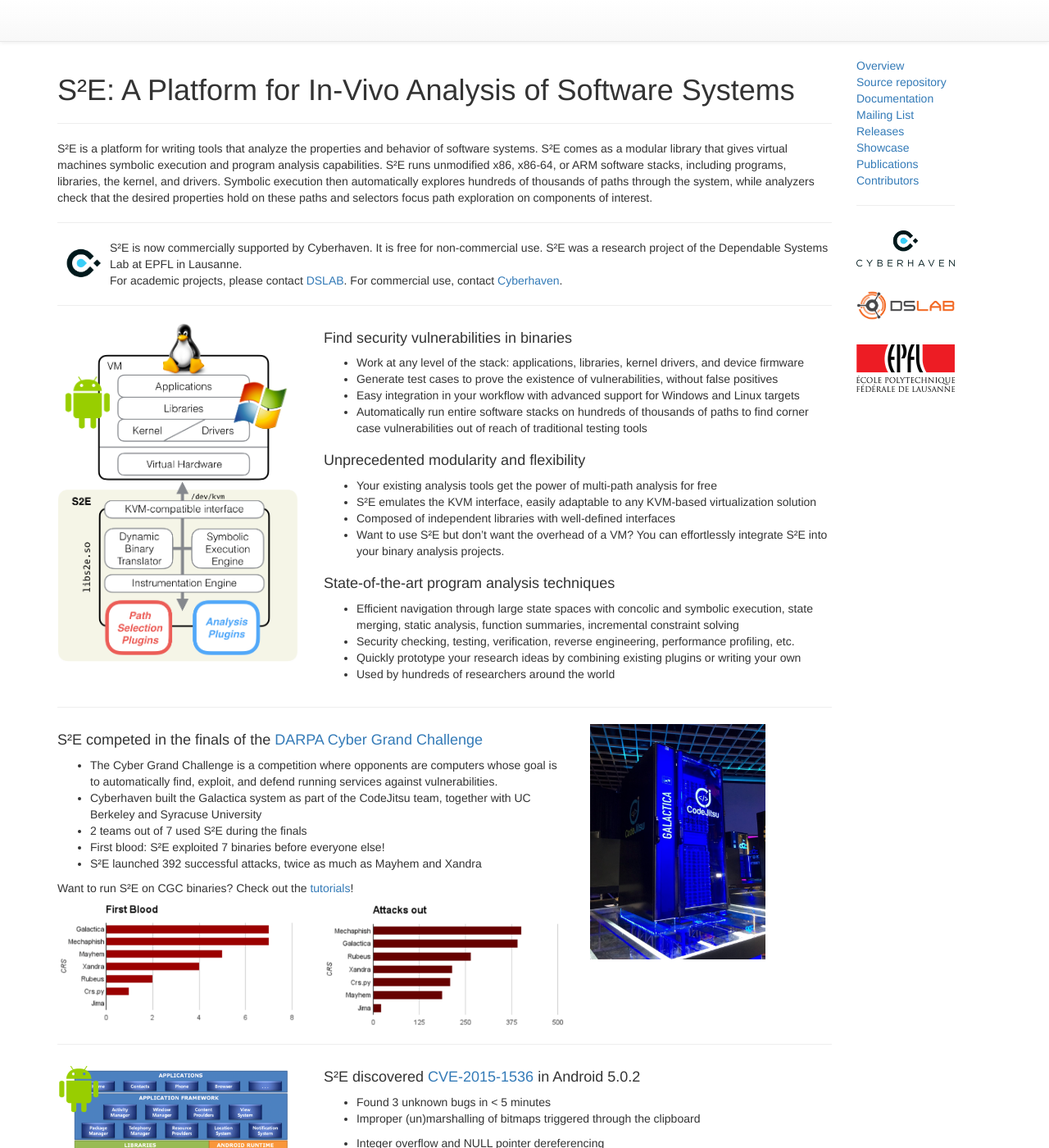
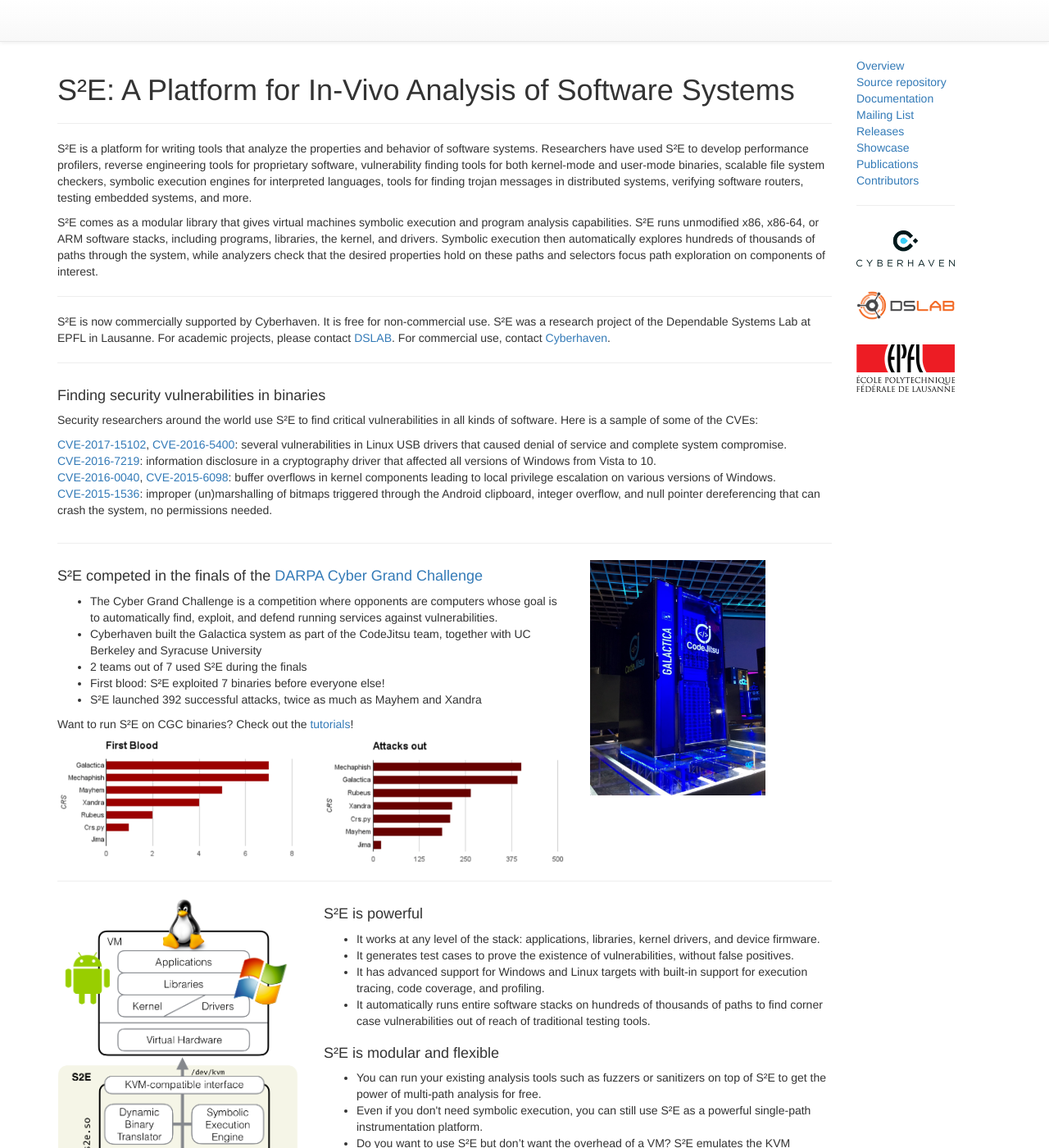
Before and after one commit to S2E2/s2e2.github.io, a Jekyll site: the page built from index.md, in a window 1280 px wide and 1400 px high. Shown: the whole window at 82% size. Built offline with Jekyll 4.4.1, drawn with Linux system fonts in a browser that asks for light colours; nearby versions of some CDN libraries; some of the changed text lies outside the part shown.

Commit message:
Updated main page with CVEs
Signed-off-by: Vitaly Chipounov <vitaly@cyberhaven.io>

```diff
--- a/index.md
+++ b/index.md
@@ -6,71 +6,60 @@
 <h1>{{ site.name }}</h1>
 <hr />
 
-S²E is a platform for writing tools that analyze the properties and
-behavior of software systems. S²E comes as a modular library that gives virtual machines
-symbolic execution and program analysis capabilities. S²E runs
-unmodified x86, x86-64, or ARM software stacks, including programs,
-libraries, the kernel, and drivers. Symbolic execution then
-automatically explores hundreds of thousands of paths through the
-system, while analyzers check that the desired properties hold on
-these paths and selectors focus path exploration on components of interest.
+S²E is a platform for writing tools that analyze the properties and behavior of software systems. Researchers have used
+S²E to develop performance profilers, reverse engineering tools for proprietary software, vulnerability finding tools
+for both kernel-mode and user-mode binaries, scalable file system checkers, symbolic execution engines for interpreted
+languages, tools for finding trojan messages in distributed systems, verifying software routers, testing embedded
+systems, and more.
 
-<!-- We have used S²E to develop a
-comprehensive performance profiler, a reverse engineering tool for
-proprietary software, and a bug finding tool for both kernel-mode
-and user-mode binaries. Others have used S²E to build scalable
-file system checkers, symbolic execution engines for interpreted languages,
-tools for finding trojan messages in distributed systems, verifying
-software routers, testing embedded systems, and more.-->
+S²E comes as a modular library that gives virtual machines symbolic execution and program analysis capabilities. S²E
+runs unmodified x86, x86-64, or ARM software stacks, including programs, libraries, the kernel, and drivers. Symbolic
+execution then automatically explores hundreds of thousands of paths through the system, while analyzers check that the
+desired properties hold on these paths and selectors focus path exploration on components of interest.
 
 
 <hr/>
 
 <div class="row">
   <div class="col-xs-12 col-md-12 vcenter">
-    <a href="http://cyberhaven.io" target="ch"><img align="left" src="{{site.baseurl}}/images/cyberhaven-small.png" style="vertical-align:middle; width:64px; padding: 10px"/></a>
-
+    <!--
+    <a href="http://cyberhaven.io" target="ch"><img align="left" src="{{site.baseurl}}/images/cyberhaven-small.png"
+    style="vertical-align:middle; width:64px; padding: 10px"/></a>
+    -->
     S²E is now commercially supported by Cyberhaven. It is free for non-commercial use.
-    S²E was a research project of the Dependable Systems Lab at EPFL in Lausanne. <br/>
-    For academic projects, please contact
-    <a href="http://dslab.epfl.ch">DSLAB</a>. For commercial use, contact <a href="mailto:info@cyberhaven.io?subject=S2E%20License">Cyberhaven</a>.
+    S²E was a research project of the Dependable Systems Lab at EPFL in Lausanne.
+    For academic projects, please contact <a href="http://dslab.epfl.ch">DSLAB</a>.
+    For commercial use, contact <a href="mailto:info@cyberhaven.io?subject=S2E%20License">Cyberhaven</a>.
   </div>
 </div>
 
 <hr/>
 
 <div class="row">
-  <div class="col-xs-6 col-sm-5 col-md-4">
-    <img src="images/arch.png" class="img-responsive"/>
-  </div>
-  <div class="col-xs-6 col-sm-7 col-md-8">
-    <h4>Find security vulnerabilities in binaries</h4>
-    <ul>
-      <li>Work at any level of the stack: applications, libraries, kernel drivers, and device firmware</li>
-      <li>Generate test cases to prove the existence of vulnerabilities, without false positives</li>
-      <li>Easy integration in your workflow with advanced support for Windows and Linux targets</li>
-      <li>Automatically run entire software stacks on hundreds of thousands of paths to find corner case vulnerabilities
-      out of reach of traditional testing tools</li>
-    </ul>
-  </div>
-  <div class="col-xs-12 col-sm-12 col-md-8">
-    <h4>Unprecedented modularity and flexibility</h4>
-    <ul>
-      <li>Your existing analysis tools get the power of multi-path analysis for free</li>
-      <li>S²E emulates the KVM interface, easily adaptable to any KVM-based virtualization solution</li>
-      <li>Composed of independent libraries with well-defined interfaces</li>
-      <li>Want to use S²E but don’t want the overhead of a VM? You can effortlessly integrate S²E into your binary analysis projects.</li>
-    </ul>
-  </div>
-  <div class="col-xs-12 col-sm-12 col-md-8">
-    <h4>State-of-the-art program analysis techniques</h4>
-    <ul>
-    <li>Efficient navigation through large state spaces with concolic and symbolic execution, state merging, static analysis, function summaries, incremental constraint solving</li>
-    <li>Security checking, testing, verification, reverse engineering, performance profiling, etc.</li>
-    <li>Quickly prototype your research ideas by combining existing plugins or writing your own</li>
-    <li>Used by hundreds of researchers around the world</li>
-    </ul>
-  </div>
+    <div class="col-xs-12 col-md-12 vcenter">
+        <h4>Finding security vulnerabilities in binaries</h4>
+        <p>
+        Security researchers around the world use S²E to find critical vulnerabilities
+        in all kinds of software. Here is a sample of some of the CVEs:
+        </p>
+
+        <p>
+        <a href="https://www.cvedetails.com/cve/CVE-2017-15102/" target="cve">CVE-2017-15102</a>,
+        <a href="https://www.cvedetails.com/cve/CVE-2016-5400/" target="cve">CVE-2016-5400</a>:
+        several vulnerabilities in Linux USB drivers that caused denial of service and complete system compromise.<br/>
+
+        <a href="https://www.cvedetails.com/cve/CVE-2016-7219/" target="cve">CVE-2016-7219</a>: information disclosure in a
+        cryptography driver that affected all versions of Windows from Vista to 10.<br/>
+        <a href="https://www.cvedetails.com/cve/CVE-2016-0040/" target="cve">CVE-2016-0040</a>,
+        <a href="https://www.cvedetails.com/cve/CVE-2015-6098/" target="cve">CVE-2015-6098</a>: buffer overflows in kernel
+        components leading to local privilege escalation on various versions of Windows.<br/>
+
+
+        <a href="http://www.cvedetails.com/cve/CVE-2015-1536/" target="cve">CVE-2015-1536</a>:
+        improper (un)marshalling of bitmaps triggered through the Android clipboard,
+        integer overflow, and null pointer dereferencing that can crash the system, no permissions needed.
+        </p>
+    </div>
 </div>
 
 <hr/>
@@ -107,11 +96,53 @@
 <hr/>
 
 <div class="row">
+  <div class="col-xs-6 col-sm-5 col-md-4">
+    <img src="images/arch.png" class="img-responsive"/>
+  </div>
+  <div class="col-xs-6 col-sm-7 col-md-8">
+    <h4>S²E is powerful</h4>
+    <ul>
+      <li>It works at any level of the stack: applications, libraries, kernel drivers, and device firmware.</li>
+      <li>It generates test cases to prove the existence of vulnerabilities, without false positives.</li>
+      <li>It has advanced support for Windows and Linux targets with built-in support for execution tracing, code coverage,
+      and profiling.</li>
+      <li>It automatically runs entire software stacks on hundreds of thousands of paths to find corner case vulnerabilities
+      out of reach of traditional testing tools.</li>
+    </ul>
+  </div>
+  <div class="col-xs-12 col-sm-12 col-md-8">
+    <h4>S²E is modular and flexible</h4>
+    <ul>
+      <li>You can run your existing analysis tools such as fuzzers or sanitizers on top of S²E to get the power of
+      multi-path analysis for free.</li>
+      <li>Even if you don't need symbolic execution, you can still use S²E as a powerful single-path
+      instrumentation platform.</li>
+      <li>Do you want to use S²E but don’t want the overhead of a VM? S²E emulates the KVM interface, which makes it easy
+      to integrate into custom binary analysis projects.</li>
+    </ul>
+  </div>
+  <div class="col-xs-12 col-sm-12 col-md-8">
+    <h4>S²E supports state-of-the-art program analysis techniques</h4>
+    <ul>
+    <li>Efficient navigation through large state spaces with concolic and symbolic execution, state merging,
+    static analysis, function summaries, incremental constraint solving.</li>
+    <li>Security checking, testing, verification, reverse engineering, performance profiling, etc.</li>
+    <li>Quickly prototype your research ideas by combining existing plugins or writing your own.</li>
+    <li>Used by hundreds of researchers around the world.</li>
+    </ul>
+  </div>
+</div>
+
+<hr/>
+
+<!--
+<div class="row">
   <div class="col-xs-7 col-sm-7 col-md-4">
     <img src="images/android-vuln.png" width="100%"/>
   </div>
   <div class="col-xs-12 col-sm-12 col-md-8">
-    <h4>S²E discovered <a href="http://www.cvedetails.com/cve/CVE-2015-1536/?q=CVE-2015-1536" target="cve">CVE-2015-1536</a> in Android 5.0.2</h4>
+    <h4>S²E discovered <a href="http://www.cvedetails.com/cve/CVE-2015-1536/?q=CVE-2015-1536" target="cve">CVE-2015-1536</a>
+    in Android 5.0.2</h4>
     <ul>
       <li>Found 3 unknown bugs in < 5 minutes</li>
       <li>Improper (un)marshalling of bitmaps triggered through the clipboard</li>
@@ -133,6 +164,7 @@
 </div>
 
 <hr/>
+-->
 
 <div class="row">
   <div class="col-xs-12 col-sm-12 col-md-12">
```
